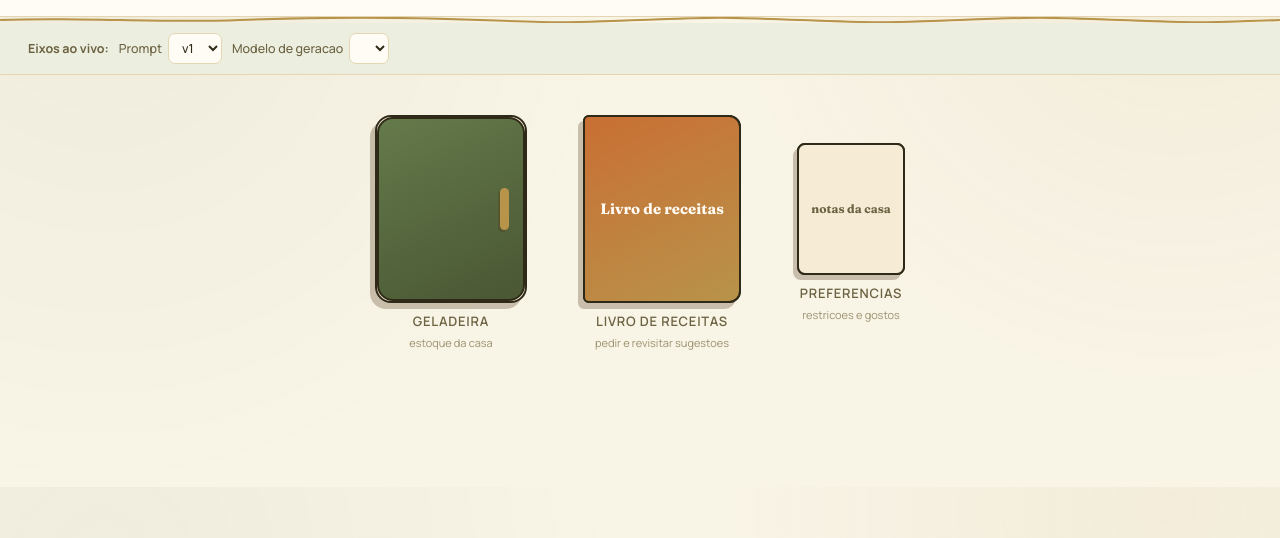
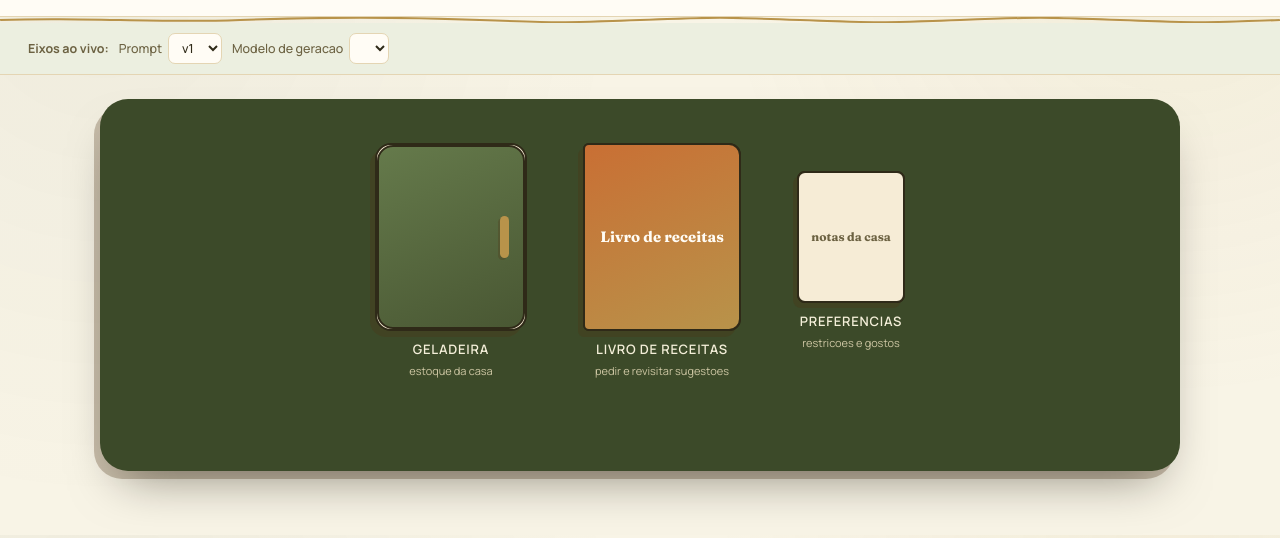
Before and after one commit to Djegao/alura-produto-ficticio, a website: page public/index.html in a window 1280 px wide. Shown: the part 88-626 px from the top of the page. Drawn offline with Linux system fonts and the light colour scheme; no server answers.

Commit message:
Fundo sempre claro; centro vira card verde-floresta com drop shadow
Removida a reacao ao tema escuro do sistema, que deixava a pagina inteira
verde-preto pesado (era isso que aparecia no screenshot em modo escuro).
Agora a pagina e sempre clara/quente, e a area de acao (geladeira, livro,
notas, paineis) fica num card verde-floresta elevado com drop shadow,
flutuando sobre o fundo claro.

```diff
--- a/public/index.html
+++ b/public/index.html
@@ -33,19 +33,13 @@
     --font-display: "Fraunces", Georgia, serif;
     --font-body: "Manrope", -apple-system, "Segoe UI", sans-serif;
     --sticker-shadow: rgba(80, 51, 20, .28);
-  }
-  @media (prefers-color-scheme: dark) {
-    :root {
-      --bg: #1b2116; --surface: #222a1b; --surface-alt: #2a3320; --border: #3c472e;
-      --ink: #f2ecd9; --ink-soft: #cec49f; --ink-faint: #948c6b;
-      --accent: #a9c78c; --accent-soft: #c3dba8; --accent-bg: #2c3722;
-      --gold: #e2c374; --gold-bg: #382f19;
-      --terracotta: #e59461; --terracotta-bg: #3a2718;
-      --good: #92c473; --good-bg: #253a1c;
-      --warn: #e2b354; --warn-bg: #3a2c12;
-      --bad: #e08a72; --bad-bg: #3a2018;
-      --sticker-shadow: rgba(0, 0, 0, .4);
-    }
+    /* A "mesa de acao" (stage) e sempre verde-floresta, por escolha de design —
+       nao reage ao tema claro/escuro do sistema. O resto da pagina fica
+       sempre claro/quente, servindo de moldura pro card verde se destacar. */
+    --stage-bg: #3c4a29;
+    --stage-bg-soft: #46562f;
+    --stage-ink: #f4efd9;
+    --stage-ink-soft: #cdc6a3;
   }
   * { box-sizing: border-box; }
   body {
@@ -97,9 +91,17 @@
     outline: 2px solid var(--accent-soft); outline-offset: 2px;
   }
 
+  /* ---------- A mesa de acao (stage verde, flutua sobre a pagina clara) ---------- */
+  .stage-wrap { padding: 24px 20px 64px; }
+  .stage {
+    max-width: 1080px; margin: 0 auto; position: relative;
+    background: var(--stage-bg); border-radius: 28px; padding: 12px 28px 8px;
+    box-shadow: 0 26px 50px -22px rgba(20, 14, 4, .5), -6px 8px 0 var(--sticker-shadow);
+  }
+
   /* ---------- A cozinha (hero de objetos interativos) ---------- */
   .kitchen {
-    max-width: 1080px; margin: 0 auto; padding: 40px 28px 8px;
+    padding: 32px 0 8px;
     display: flex; align-items: flex-start; justify-content: center; gap: 56px; flex-wrap: wrap;
   }
   .object-trigger {
@@ -109,9 +111,9 @@
   }
   .object-trigger:hover { background: none; box-shadow: none; transform: none; }
   .object-label {
-    font: 600 13px/1 var(--font-body); text-transform: uppercase; letter-spacing: .06em; color: var(--ink-soft);
+    font: 600 13px/1 var(--font-body); text-transform: uppercase; letter-spacing: .06em; color: var(--stage-ink);
   }
-  .object-hint { font-size: 11px; color: var(--ink-faint); margin-top: -6px; }
+  .object-hint { font-size: 11px; color: var(--stage-ink-soft); margin-top: -6px; }
 
   /* geladeira */
   .fridge-scene { width: 152px; height: 188px; perspective: 900px; }
@@ -197,7 +199,7 @@
   }
 
   /* ---------- paineis revelados ---------- */
-  .panels { max-width: 1080px; margin: 0 auto; padding: 8px 28px 80px; display: flex; flex-direction: column; gap: 20px; }
+  .panels { padding: 8px 0 28px; display: flex; flex-direction: column; gap: 20px; }
   .object-panel {
     display: grid; grid-template-rows: 0fr; transition: grid-template-rows .4s ease;
   }
@@ -293,6 +295,9 @@
   </label>
   <span id="cfg-status" style="color:var(--ink-faint)"></span>
 </div>
+
+<div class="stage-wrap">
+<div class="stage">
 
 <div class="kitchen">
 
@@ -398,6 +403,9 @@
 
 </div>
 
+</div>
+</div>
+
 <script src="app.js"></script>
 </body>
 </html>
```
